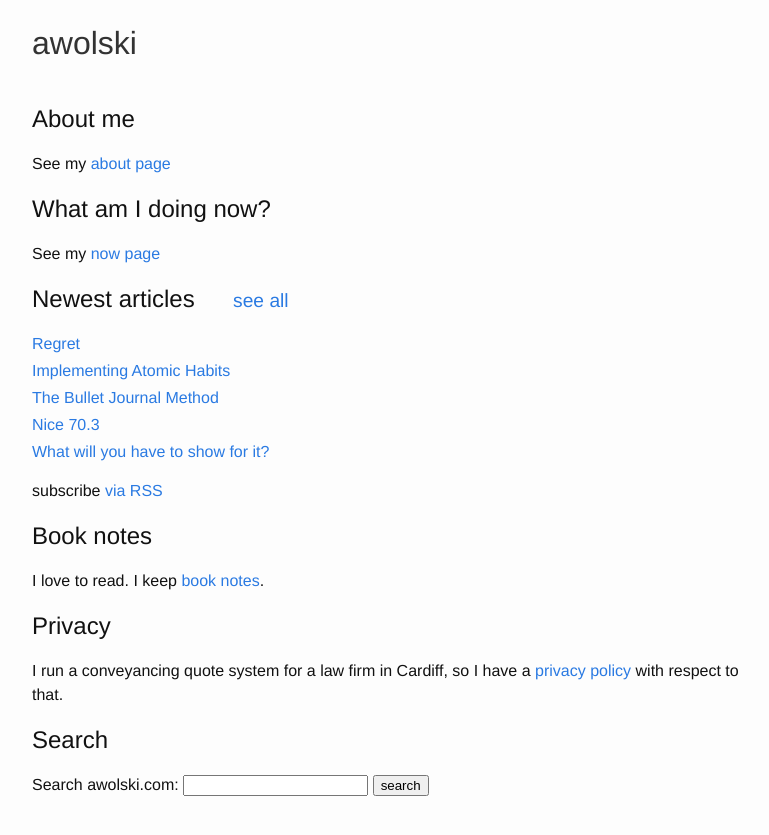
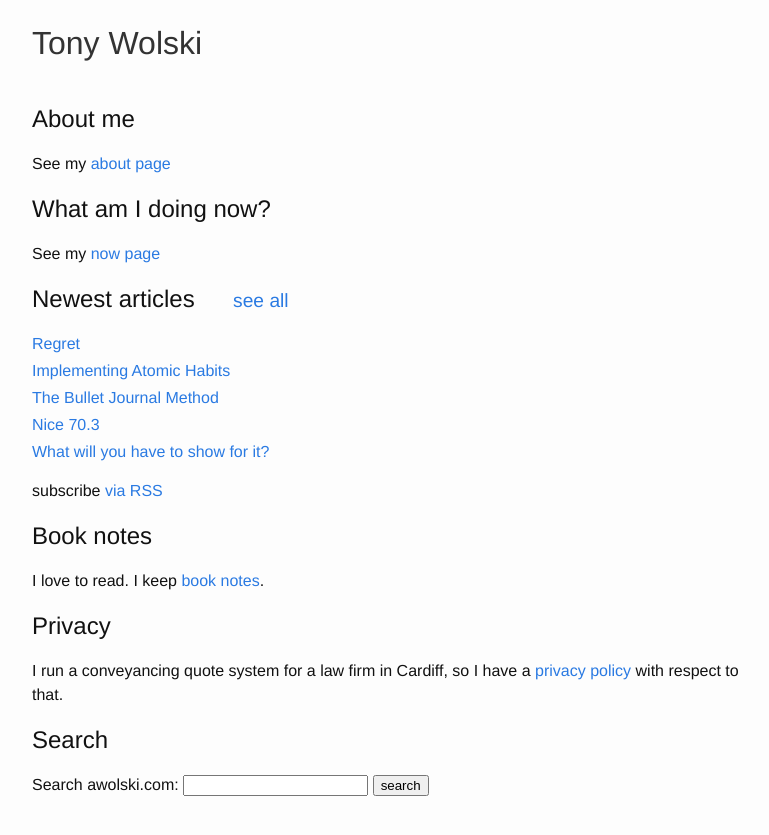
Before and after one commit to awolski/awolski.github.io, a Jekyll site: the page built from index.html, in a window 1280 px wide. Shown: the top 835 px of the page, without its empty margins (238-1007 px from the left). Built offline with Jekyll 4.4.1, drawn with Linux system fonts in a browser that asks for light colours; comment, search, counter and statistics services are not loaded.

Commit message:
Update to Jekyll 4.0. Change title to Tony Wolski

```diff
--- a/_config.yml
+++ b/_config.yml
@@ -6,7 +6,7 @@
 # 'jekyll serve'. If you change this file, please restart the server process.
 
 # Site settings
-title: awolski
+title: Tony Wolski
 email:
 description: > # this means to ignore newlines until "baseurl:"
   Remove the trivial many. Focus on the vital few.
```
Also changed, not shown: Gemfile.lock, 1 other file.
